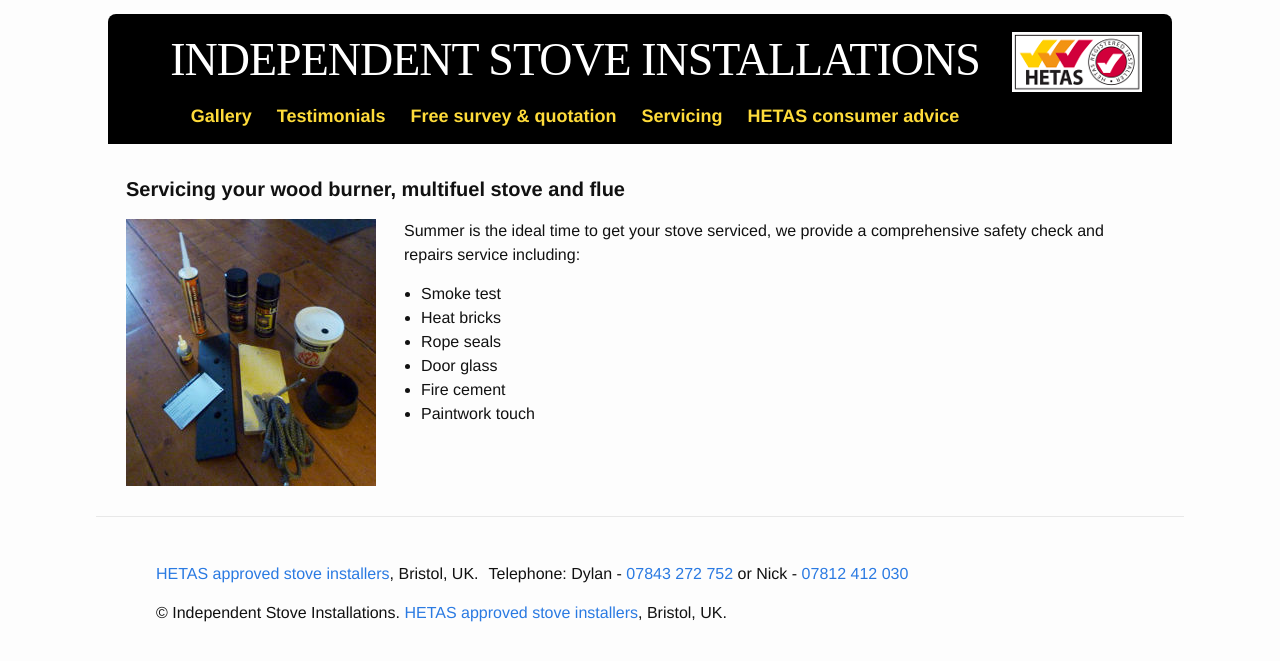
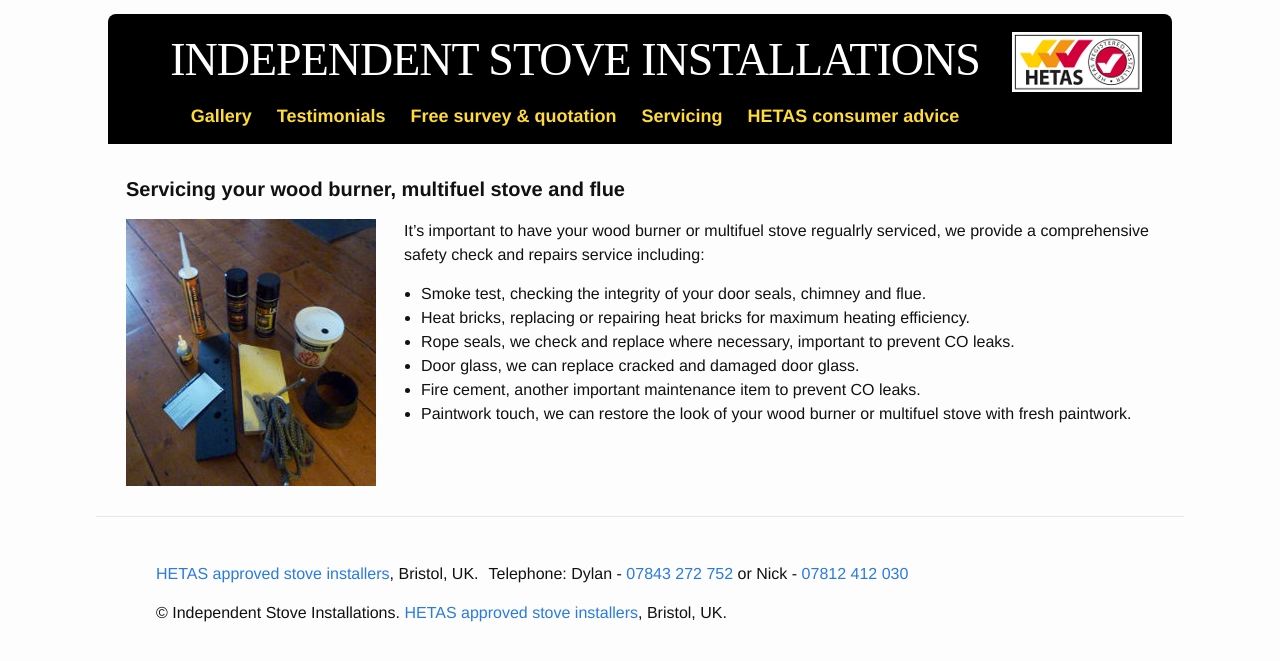
Before and after one commit to steventux/independentstoveinstallations, a Jekyll site: the page built from servicing.html, in a window 1280 px wide. Shown: the top 661 px of the page. Built offline with Jekyll 4.4.1, drawn with Linux system fonts in a browser that asks for light colours.

```diff
--- a/_data/index.yml
+++ b/_data/index.yml
@@ -1,16 +1,16 @@
 body: |
-  [Wood burner and multifuel stove fitters](/recent-installations/) covering Bristol and the surrounding areas.
+  [Wood burner fitters and multifuel stove installers](/recent-installations/) covering Bristol and the surrounding areas.
 
   We offer a complete [HETAS compliant installation](http://www.hetas.co.uk) service including:
 
-    - Free survey and quotation.
+    - [Free survey and quotation](/free-survey/).
     - Remedial building works in preparation for stove installation.
     - Fireplace, flue and chimney alterations.
     - [Stove and flue servicing](/servicing/)
     - [DEFRA approved appliance installation for smoke control zones](http://smokecontrol.defra.gov.uk/).
 
 
-  [We fit the wood burner or multi fuel appliance of your choice](/recent-installations/).
+  [We install the wood burner or multi fuel appliance of your choice](/recent-installations/).
 image:
   url: /images/stove-installation.jpg
   title: One of our recent stove installations
--- a/_data/recent-installations.csv
+++ b/_data/recent-installations.csv
@@ -1,4 +1,6 @@
 title,fullsize,thumb
+Cassette stove,cassette-stove-20180914.jpg,cassette-stove-20180914.jpg
+Cassette stove in action,cassette-working-20180914.jpg,cassette-working-20180914.jpg
 Hunter Slimline 8kw double door,1.jpg,1_small_150x108.jpg
 Morso Squirrel 5kw- ribbed sides,2.jpg,2_small_150x111.jpg
 Valor Willow 4.5kw multi fuel stove,3.jpg,3_small_150x107.jpg
--- a/_data/servicing.yml
+++ b/_data/servicing.yml
@@ -1,12 +1,12 @@
 body: |
-  Summer is the ideal time to get your stove serviced, we provide a comprehensive safety check and repairs service including:
+  It's important to have your wood burner or multifuel stove regualrly serviced, we provide a comprehensive safety check and repairs service including:
 
-  - Smoke test
-  - Heat bricks
-  - Rope seals
-  - Door glass
-  - Fire cement
-  - Paintwork touch
+  - Smoke test, checking the integrity of your door seals, chimney and flue.
+  - Heat bricks, replacing or repairing heat bricks for maximum heating efficiency.
+  - Rope seals, we check and replace where necessary, important to prevent CO leaks.
+  - Door glass, we can replace cracked and damaged door glass.
+  - Fire cement, another important maintenance item to prevent CO leaks.
+  - Paintwork touch, we can restore the look of your wood burner or multifuel stove with fresh paintwork.
 image:
   url: /images/stove-servicing.jpg
-  title: Get your stove serviced regularly
+  title: Stove servicing items
--- a/_data/survey.yml
+++ b/_data/survey.yml
@@ -1,9 +1,9 @@
 body: |
   Call one of our [HETAS approved installers](http://www.hetas.co.uk/consumers) today to arrange a free stove installation survey and quotation.
 
-  Mobile: Dylan - 07843 272 752 or  Nick - 07812 412 030
+  Mobile: Dylan - [07843 272 752](tel:07843 272 752) or  Nick - [07812 412 030](tel:07812 412 030)
 
-  Landline: 0117 9666 992 or 01934 843 833
+  Landline: [0117 9666 992](tel:0117 9666 992) or [01934 843 833](tel:01934 843 833)
 image:
   url: /images/telephone.jpg
   title: Call us for a free stove installation survey
```
